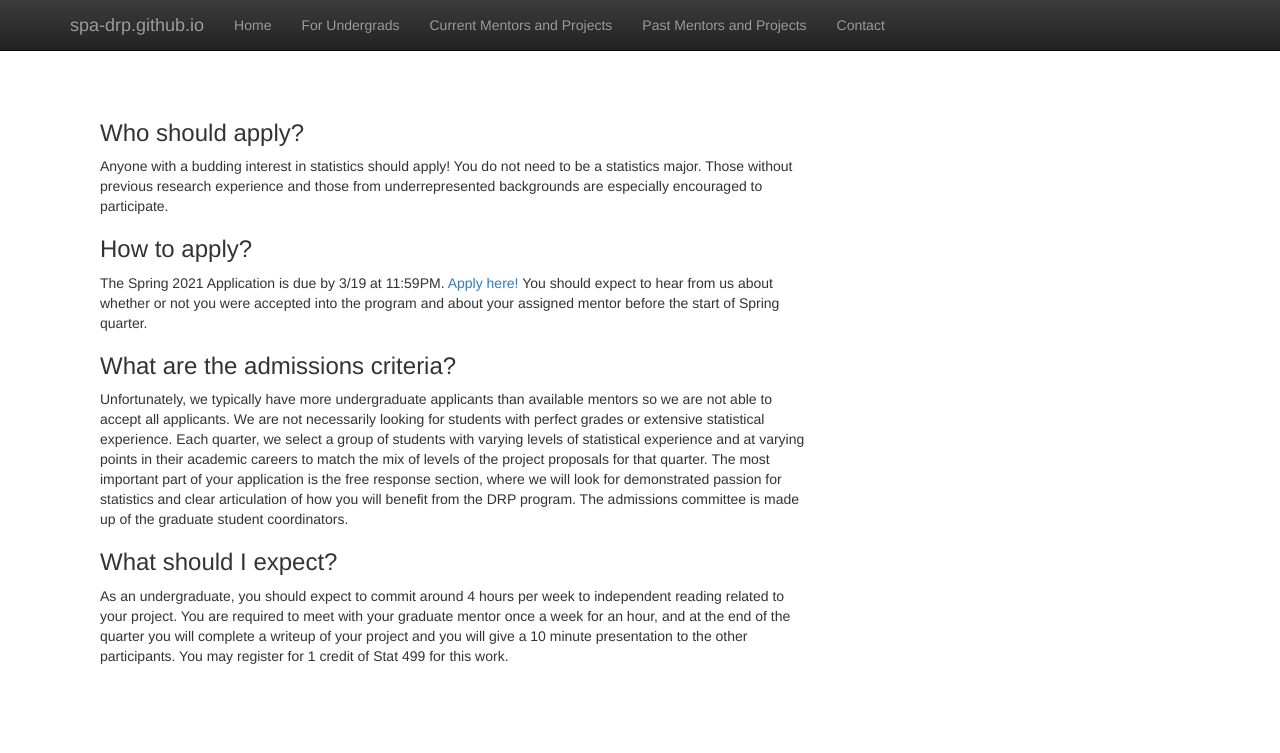
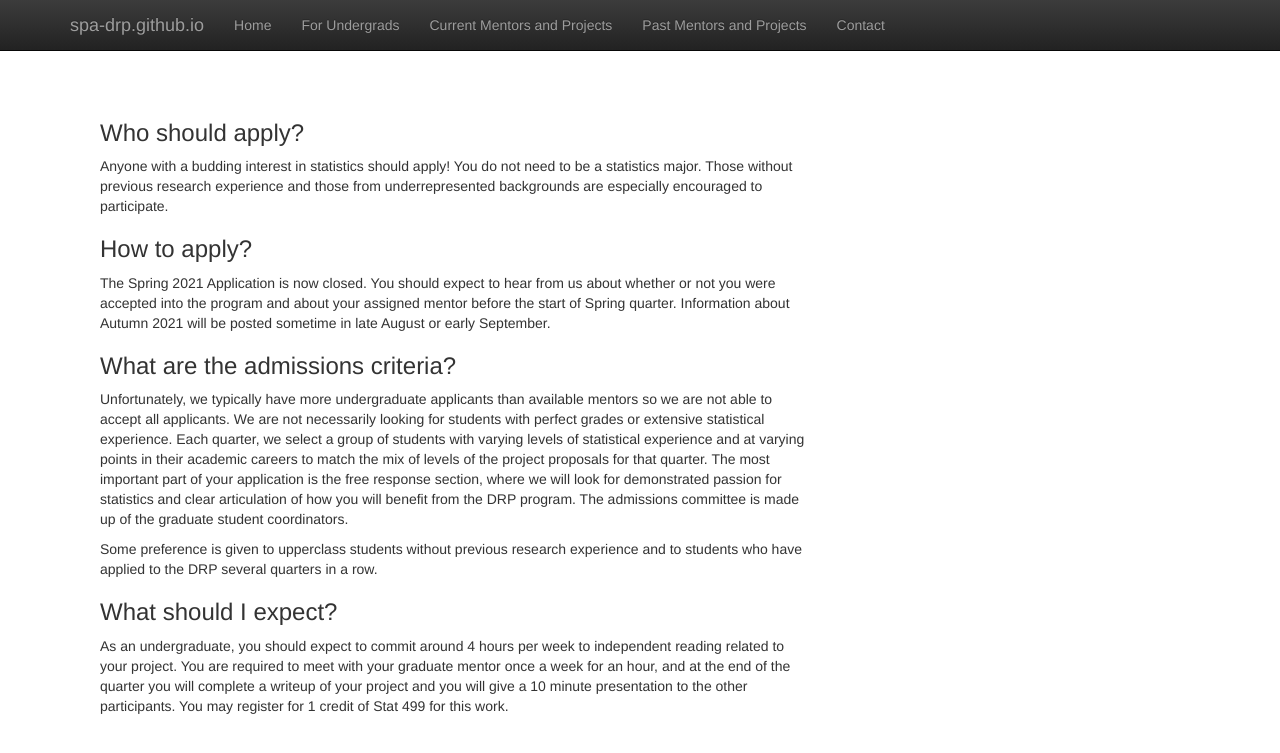
Before and after one commit to SPA-DRP/spa-drp.github.io, a Jekyll site: the page built from undergrads.html, in a window 1280 px wide. Shown: the top 753 px of the page. Built offline with Jekyll 4.4.1, drawn with Linux system fonts in a browser that asks for light colours; nearby versions of some CDN libraries; library files that are not in the unit come from our copies.

Commit message:
homepage update

```diff
--- a/index.html
+++ b/index.html
@@ -8,9 +8,9 @@ title:  'SPA Directed Reading Program'
   <h2 style="padding-top: 10px;" class="featurette-heading"> </h2>
   <p class="lead">
   Welcome to the homepage for the Directed Reading Program of the <a href = "http://students.washington.edu/spassc/">Statistics and Probability Association</a>
-  (SPA) at the University of Washington. The undergraduate application for Spring 2021 is now open and is due by 11:59PM on March 19th.
-  <a href=https://docs.google.com/forms/d/e/1FAIpQLSee5ufF7DGMRrSEXaMFEZ77PU0iJmGLOyin3ECYM3qx7VKMOw/viewform?usp=sf_link> Apply here! </a>
+  (SPA) at the University of Washington. The undergraduate application for Spring 2021 is now closed.
   Undergraduates can expect to hear an admissions decision around March 24th. The DRP program will be entirely virtual for Spring 2021.
+  Information about Autumn 2021 will be posted sometime in August or September.
   Please feel free to <a href=https://spa-drp.github.io/contact.html> contact </a> the student organizers with
     any questions.
   </p>
--- a/undergrads.html
+++ b/undergrads.html
@@ -14,10 +14,9 @@ title:  'Undergraduates'
 </p>
   <h3> How to apply? </h3>
   <p>
-  The Spring 2021 Application is due by 3/19 at 11:59PM. <a href = https://docs.google.com/forms/d/e/1FAIpQLSee5ufF7DGMRrSEXaMFEZ77PU0iJmGLOyin3ECYM3qx7VKMOw/viewform?usp=sf_link>
-    Apply here! </a>
+  The Spring 2021 Application is now closed.
   You should expect to hear from us about whether or not you were accepted into the program and about your assigned mentor before the start of
-  Spring quarter. </p>
+  Spring quarter. Information about Autumn 2021 will be posted sometime in late August or early September.  </p>
   <h3> What are the admissions criteria? </h3>
   <p>
     Unfortunately, we typically have more undergraduate applicants than available mentors so we
@@ -27,7 +26,14 @@ title:  'Undergraduates'
   of statistical experience and at varying points in their academic careers to match the mix of levels
   of the project proposals for that quarter. The most important part of your
   application is the free response section, where we will look for demonstrated passion for statistics and clear
-  articulation of how you will benefit from the DRP program. The admissions committee is made up of the graduate student coordinators.
+  articulation of how you will benefit from the DRP program.
+  The admissions committee is made up of the graduate student coordinators.
+  </p>
+  <p>
+    Some preference is given to upperclass students without
+    previous research experience and to students who have applied to the DRP
+    several quarters in a row.
+  </p>
   <h3> What should I expect? </h3>
   <p>
   As an undergraduate, you should expect to commit around 4 hours per week to independent reading related to your project.
```
